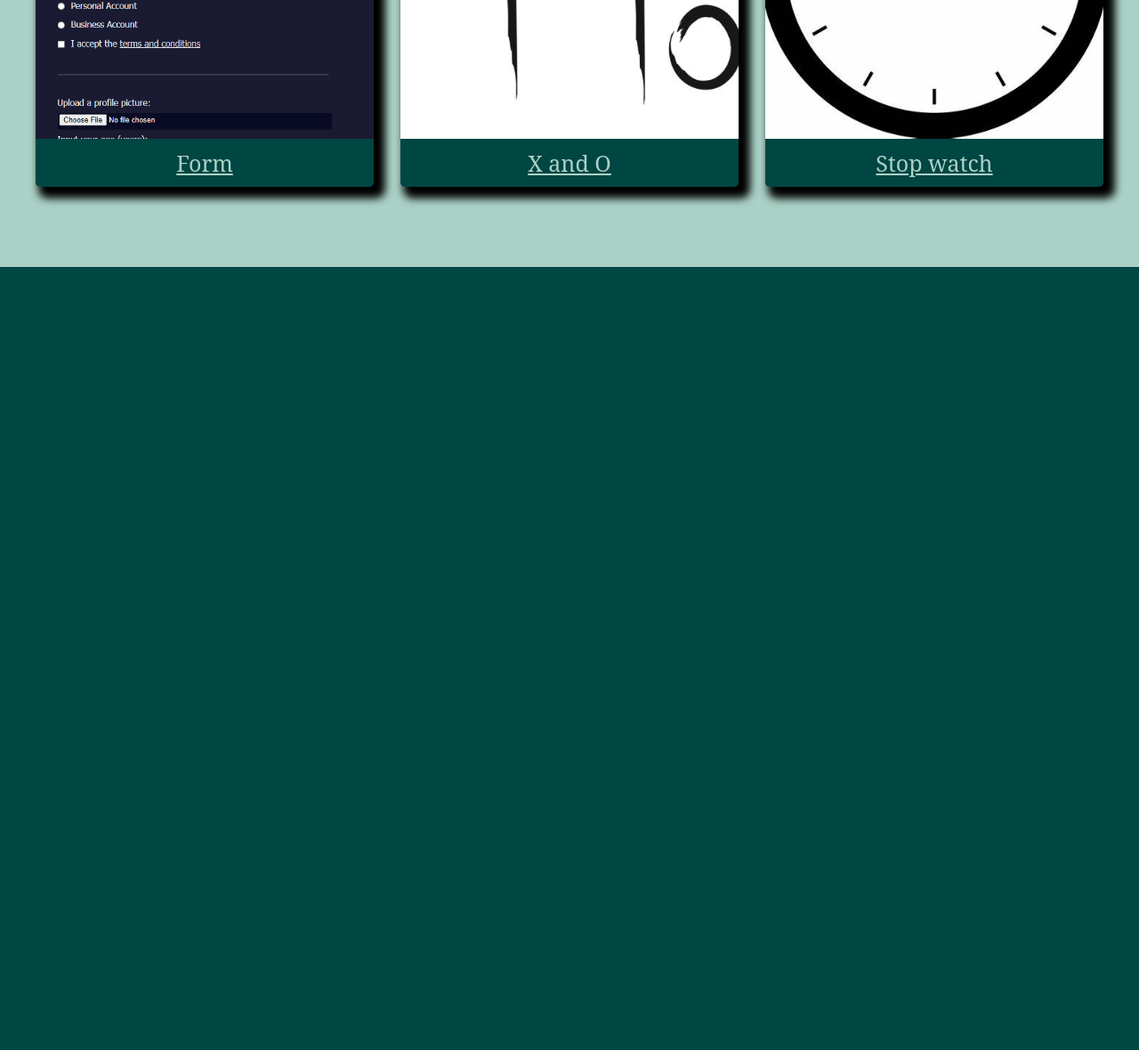
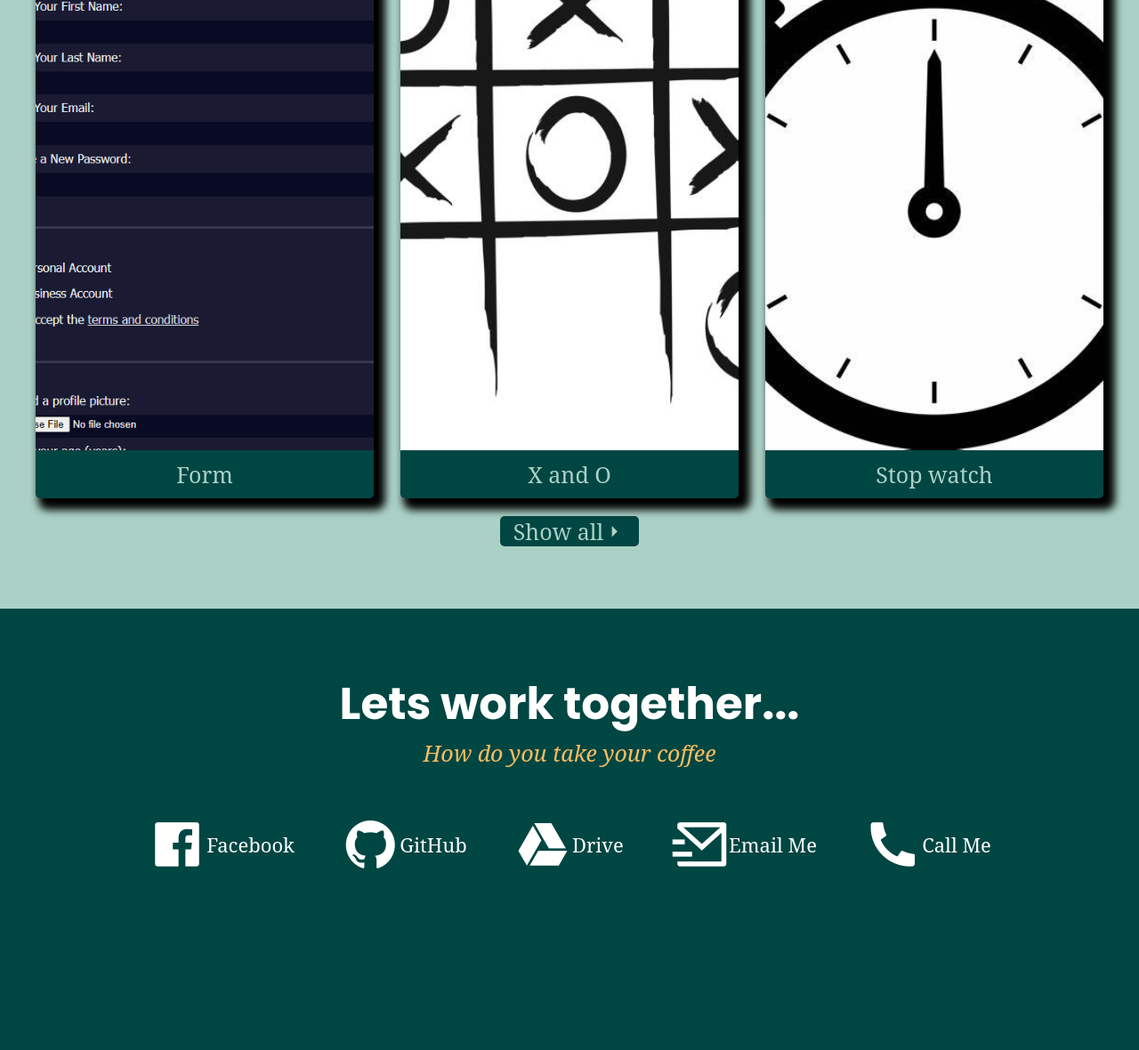
Before and after one commit to theZoid9/Web-Portfolio, a plain HTML site: page index.html in a window 1280 px wide. Shown: the part 1980-3160 px from the top of the page at 89% size. Before the commit the page ends 2280 px from the top, so only its background shows below. Drawn offline with nearby package versions, Linux system fonts and the light colour scheme.

Commit message:
last changes

```diff
--- a/index.html
+++ b/index.html
@@ -8,7 +8,12 @@
     <link rel="preconnect" href="https://fonts.googleapis.com">
 <link rel="preconnect" href="https://fonts.gstatic.com" crossorigin>
 <link href="https://fonts.googleapis.com/css2?family=Poppins:ital,wght@0,100;0,200;0,300;0,400;0,500;0,600;0,700;0,800;0,900;1,100;1,200;1,300;1,400;1,500;1,600;1,700;1,800;1,900&display=swap" rel="stylesheet">
+<link
+    href="https://cdn.jsdelivr.net/npm/remixicon@4.2.0/fonts/remixicon.css"
+    rel="stylesheet"
+/>
 </head>
+
 <body>
     <header>
         <nav id="nav-bar">
@@ -51,7 +56,38 @@
                 <p><span></span>Stop watch<span></span></p>
             </a>
         </div>
+        <a href="" class="Show-all">
+            Show all <i class="ri-arrow-right-s-fill"></i>
+        </a>
     </section>
-
+    <section id="contact">
+        <h1> Lets work together...</h1>
+        <p class="coffee-question">How do you take your coffee</p>
+        <div class="social-medias">
+            <a href="" class="social-media">
+                <i class="ri-facebook-box-fill ri-3x"></i>
+                <p>Facebook</p>
+            </a>
+            <a href="https://github.com/theZoid9" target="_blank" class="social-media">
+                <i class="ri-github-fill ri-3x"></i>
+                <p>GitHub</p>
+            </a>
+            <a href="https://drive.google.com/drive/folders/1gbNKjRe_8z1RHio4SYwurzM-SiyXqx1V?usp=sharing" target="_blank" class="social-media">
+                <i class="ri-drive-fill ri-3x"></i>
+                <p>Drive</p>
+            </a>
+            <a href="" class="social-media">
+                <i class="ri-mail-send-line ri-3x"></i>
+                <p>Email Me</p>
+            </a>
+            <a href="" class="social-media">
+                <i class="ri-phone-fill ri-3x"></i>
+                <p>Call Me</p>
+            </a>
+        </div>
+    </section>
+    <footer>
+        Created Zaid Akhalwaya Mar 2024
+    </footer>
 </body>
 </html>
--- a/style.css
+++ b/style.css
@@ -8,6 +8,7 @@
 
 * {
     margin: 0;
+    scroll-behavior: smooth;
 }
 
 body {
@@ -116,13 +117,14 @@ section {
 }
 
 #projects .project-tile {
-    height: 525px;
+    height: 700px;
     width: 100%;
     display: flex;
     flex-direction: column;
     align-items: center;
     justify-content: center;
     background-color: var(--nuatral);
+    text-decoration: none;
     color: var(--accent);
     border-radius:  5px;
     box-shadow: 8px 8px 10px 5px rgb(0, 0, 0);
@@ -139,4 +141,85 @@ section {
 #projects .project-tile p {
     font-size: 25px;
     padding: 10px;
+
 }
+
+#projects .project-tile span {
+    opacity: 0%;
+    padding: 0 5px;
+}
+
+#projects .project-tile:hover p {
+    opacity: 100%;
+    color: var(--btn-col) ;
+    transition: opacity 0.25s ease-in;
+}
+
+
+.Show-all {
+    text-decoration: none;
+    width: max-content;
+    display: flex;
+    align-items: center;
+    margin: auto;
+    padding: 0px 15px;
+    background-color: var(--nuatral);
+    color: var(--accent);
+    font-size: 25px;
+    border-radius: 5px;
+    cursor: pointer ;
+    transition: background-color 0.2s ease-in;
+
+
+}
+
+.Show-all:hover {
+    background-color: var(--nuatral-focus);
+    color: var(--btn-col);
+}
+
+#contact {
+    background-color: var(--nuatral);
+    color: var(--base);
+}
+
+#contact h1 {
+    margin: 0px ;
+}
+
+#contact .coffee-question {
+    color:var(--btn-col) ;
+    font-size: 25px;
+    font-style: italic;
+
+}
+
+#contact .social-medias {
+    display: flex;
+    flex-wrap: wrap;
+    max-width: 1000px;
+    justify-content: space-around;
+    margin: auto;
+    margin-top: 30px;
+}
+
+
+#contact .social-media {
+    text-decoration: none;
+    color: var(--base);
+    transition: transform 0.2s ease-in;
+    display: flex;
+    align-items: center;
+    margin: 20px;
+    font-size: 22px;
+}
+#contact .social-media:hover {
+    transform: translateY(20px);
+}
+
+footer {
+    border-top: 3px solid var(--btn-col);
+    color: var(--base);
+    font-size: 25px;
+    padding: 30px;
+}
```
Also changed, not shown: regi form2.PNG (added).
